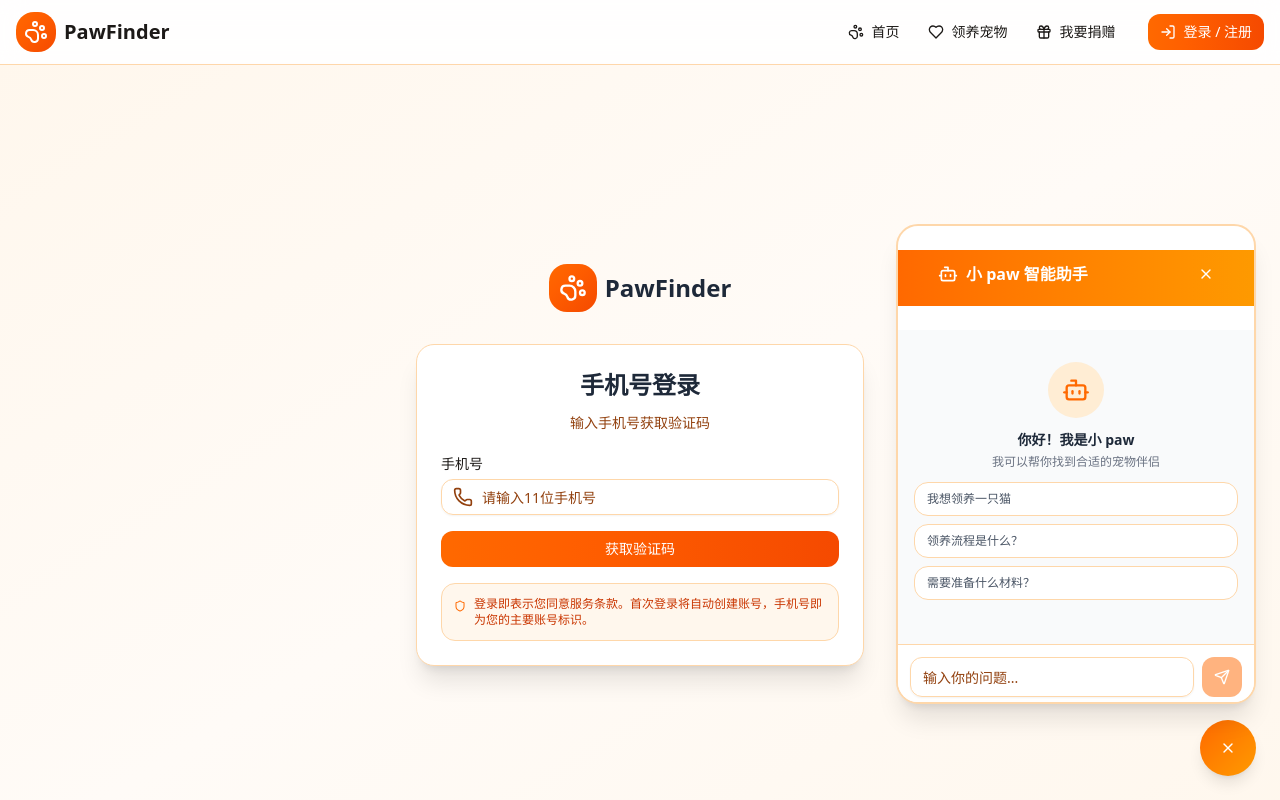
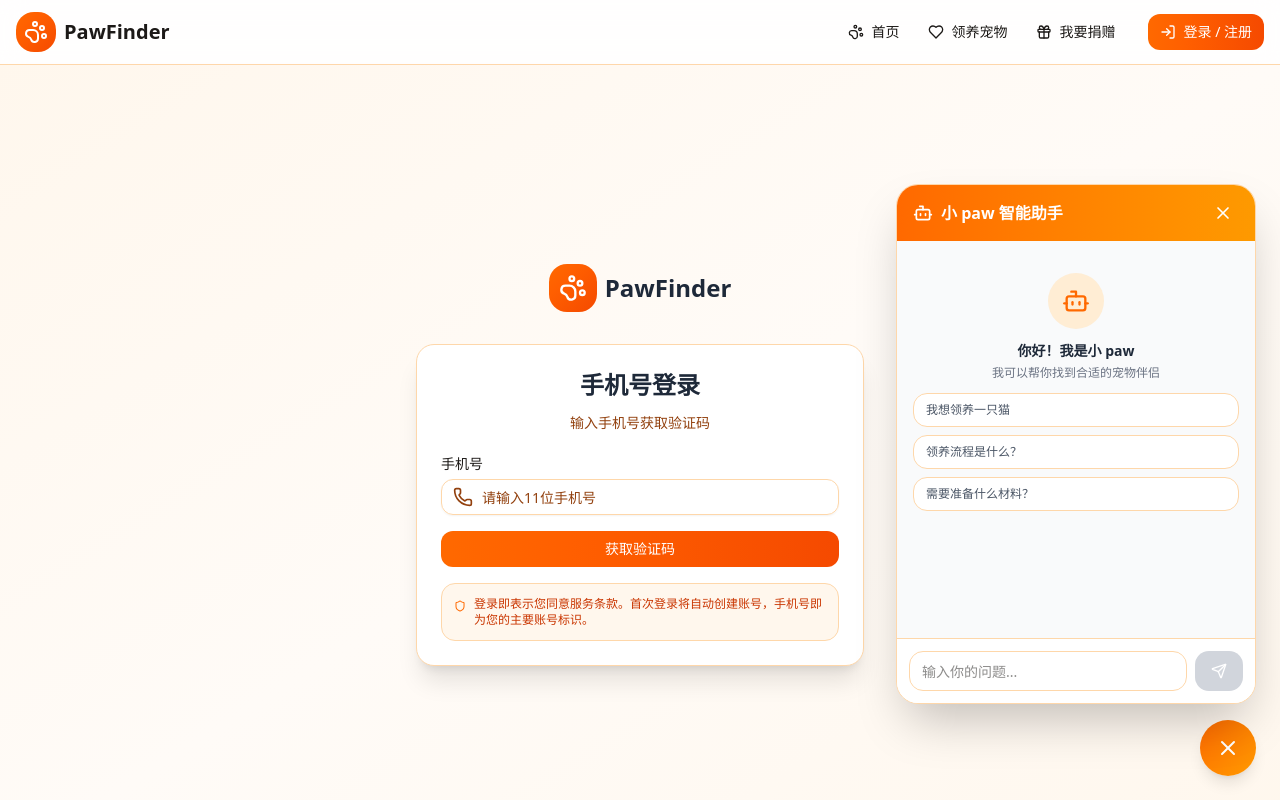
Before and after one commit to Winnie-Hong0927/PawFinder, a Next.js app in the folder frontend/: page /auth/login in a window 1280 px wide. Both pictures are taken after a click on the button 1228 px from the left and 748 px from the top of the page. Shown: the top 800 px of the page. Built offline with nearby package versions, Linux system fonts and the light colour scheme.

Commit message:
fix: 重写聊天组件使用原生HTML元素

```diff
--- a/frontend/src/components/chat/chat-widget.tsx
+++ b/frontend/src/components/chat/chat-widget.tsx
@@ -3,7 +3,6 @@
 import { useState, useRef, useEffect } from "react";
 import { Button } from "@/components/ui/button";
 import { Input } from "@/components/ui/input";
-import { Card, CardContent, CardHeader, CardTitle } from "@/components/ui/card";
 import { Send, X, Bot, User, Loader2 } from "lucide-react";
 import { cn } from "@/lib/utils";
 
@@ -83,10 +82,10 @@ export function ChatWidget() {
   return (
     <>
       {/* Chat Button */}
-      <Button
+      <button
         onClick={() => setIsOpen(!isOpen)}
         className={cn(
-          "fixed bottom-6 right-6 w-14 h-14 rounded-full shadow-lg bg-gradient-to-br from-orange-500 to-amber-500 hover:from-orange-600 hover:to-amber-600 transition-all z-50 flex items-center justify-center"
+          "fixed bottom-6 right-6 w-14 h-14 rounded-full shadow-lg bg-gradient-to-br from-orange-500 to-amber-500 hover:from-orange-600 hover:to-amber-600 transition-all z-50 flex items-center justify-center border-0 cursor-pointer"
         )}
       >
         {isOpen ? (
@@ -94,29 +93,30 @@ export function ChatWidget() {
         ) : (
           <Bot className="w-7 h-7 text-white" />
         )}
-      </Button>
+      </button>
 
       {/* Chat Window */}
       {isOpen && (
-        <Card className="fixed bottom-24 right-6 w-[360px] h-[480px] shadow-xl flex flex-col z-50 border-2 border-orange-200 bg-white rounded-2xl overflow-hidden">
-          <CardHeader className="flex flex-row items-center justify-between space-y-0 pb-2 bg-gradient-to-r from-orange-500 to-amber-500 text-white rounded-none">
-            <div className="flex items-center gap-2 px-4 py-3">
+        <div
+          className="fixed bottom-24 right-6 w-[360px] h-[520px] shadow-2xl z-50 border border-orange-200 bg-white rounded-2xl overflow-hidden flex flex-col"
+          style={{ display: 'flex', flexDirection: 'column' }}
+        >
+          {/* Header */}
+          <div className="flex items-center justify-between px-4 py-3 bg-gradient-to-r from-orange-500 to-amber-500 text-white flex-shrink-0">
+            <div className="flex items-center gap-2">
               <Bot className="w-5 h-5" />
-              <CardTitle className="text-base font-semibold">小 paw 智能助手</CardTitle>
+              <span className="text-base font-semibold">小 paw 智能助手</span>
             </div>
-            <Button
-              variant="ghost"
-              size="icon"
+            <button
               onClick={() => setIsOpen(false)}
-              className="mr-2 text-white hover:bg-white/20 rounded-full w-8 h-8"
+              className="w-8 h-8 flex items-center justify-center rounded-full hover:bg-white/20 transition-colors"
             >
-              <X className="w-4 h-4" />
-            </Button>
-          </CardHeader>
+              <X className="w-5 h-5" />
+            </button>
+          </div>
 
-          <CardContent className="flex-1 flex flex-col p-0">
-            {/* Messages */}
-            <div className="flex-1 overflow-y-auto p-4 space-y-3 bg-gray-50">
+          {/* Messages Area */}
+          <div className="flex-1 overflow-y-auto p-4 space-y-3 bg-gray-50" style={{ minHeight: 0 }}>
             {/* Welcome Message */}
             {messages.length === 0 && (
               <div className="text-center py-4">
@@ -192,33 +192,33 @@ export function ChatWidget() {
             <div ref={messagesEndRef} />
           </div>
 
-            {/* Input */}
-            <div className="p-3 border-t border-gray-200 bg-white">
+          {/* Input Area */}
+          <div className="p-3 border-t border-gray-200 bg-white flex-shrink-0">
             <div className="flex gap-2">
-                <Input
+              <input
+                type="text"
                 value={input}
                 onChange={(e) => setInput(e.target.value)}
                 onKeyDown={(e) => {
-                    if (e.key === "Enter" && !e.shiftKey) {
+                  if (e.key === "Enter") {
                     e.preventDefault();
                     handleSend();
                   }
                 }}
                 placeholder="输入你的问题..."
-                  className="flex-1 text-sm h-10"
                 disabled={isLoading}
+                className="flex-1 text-sm h-10 px-3 rounded-lg border border-gray-300 focus:border-orange-400 focus:outline-none focus:ring-1 focus:ring-orange-200"
               />
-                <Button
+              <button
                 onClick={handleSend}
                 disabled={!input.trim() || isLoading}
-                  className="h-10 px-4 bg-orange-500 hover:bg-orange-600"
+                className="h-10 px-4 bg-orange-500 hover:bg-orange-600 disabled:bg-gray-300 text-white rounded-lg flex items-center justify-center transition-colors"
               >
                 <Send className="w-4 h-4" />
-                </Button>
+              </button>
             </div>
           </div>
-          </CardContent>
-        </Card>
+        </div>
       )}
     </>
   );
```
Lines whose indentation alone changed are shown as unchanged.
